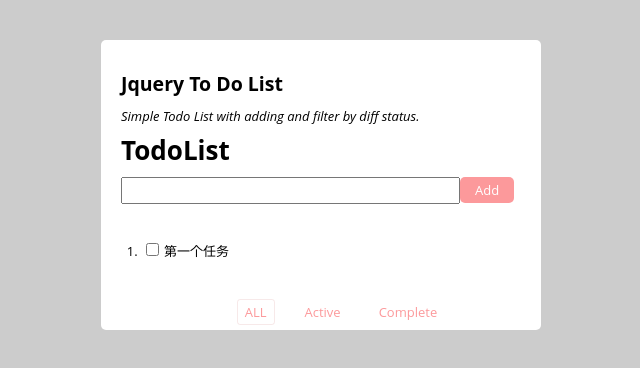
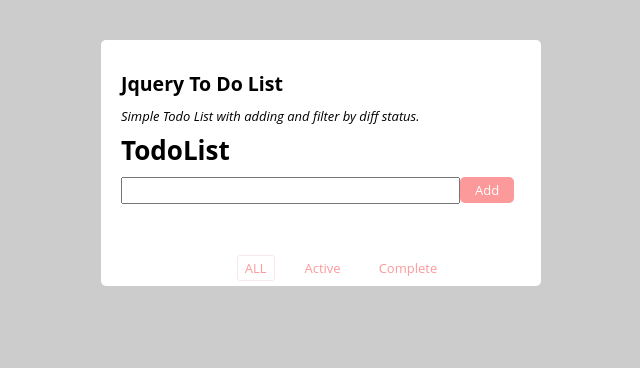
Before and after one commit to AllenKuang/ReactTodoList, a React (Create React App) app: page / in a window 1280 px wide. Shown: the top 368 px of the page, without its empty margins (319-959 px from the left). Built offline with nearby package versions, Linux system fonts and the light colour scheme.

Commit message:
fix some bug and finish the todolist with local API

```diff
--- a/src/actions/index.js
+++ b/src/actions/index.js
@@ -1,4 +1,4 @@
-export  const  addTodo=(item)=>{return { type: 'ADD_TODO',item}}
-export  const  checkItem=(id,eve)=>{return { type: 'CHECK_ITEM',id,eve}}
-export  const  showTodoList=(event)=>{return { type: 'SHOW_TODOLIST',event}}
+export  const  addTodo=(item,todos)=>{return { type: 'ADD_TODO',item,todos}}
+export  const  checkItem=(list)=>{return { type: 'CHECK_ITEM',list}}
+export  const  showTodoList=(filter, list)=>{return { type: 'SHOW_TODOLIST',filter, list}}
 export  const  updateItemContent=(viewId,content)=>{return { type: 'UPDATE_ItemContent',viewId,content}}
--- a/src/api/TodoResourseAPI.js
+++ b/src/api/TodoResourseAPI.js
@@ -2,9 +2,9 @@
 
 const todosAPI = {
     todos: [],
-    //status: Todo.ALL,
     add(item) {
         this.todos.push(item);
+        return this.todos;
       },
       filerByStatus(status) {
         if (status === Todo.ALL) {
--- a/src/components/TodoForm.js
+++ b/src/components/TodoForm.js
@@ -8,25 +8,6 @@
          this.state = {
             inputstatus: 'read'
           };
-    }
-    filterByStatus=(todos, statusOfList)=> {
-        if (statusOfList === Todo.ALL) {
-            return todos;
-          }
-        return todos.filter(item => item.status === statusOfList);
-        // const filterExecuters = {
-        //     all() {
-        //         return true;
-        //     },
-        //     active(element) {
-        //         return !element.complete;
-        //     },
-        //     complete(element) {
-        //         return element.complete;
-        //     }
-        // }
-        // const result = todos.filter(filterExecuters[status]);
-        // return result;
     }
     generateUUID = () => {
         /*jshint bitwise:false */
@@ -50,14 +31,15 @@
 
     add=()=>{
         const toAdd=this.inputtext.current.value;
-        const item={ id: this.generateUUID(), text:toAdd,status: Todo.ACTIVE }
+        //const item={ id: this.generateUUID(), content:toAdd,status: Todo.ACTIVE }
         const addTodo=this.props.addTodo;
-        addTodo(item)
+        // console.log("add-------todo"+JSON.stringify(item));
+        //addTodo(item)
+        addTodo(new Todo(this.generateUUID(),toAdd))
         this.inputtext.current.value="";
     }
 
     changeToEditable() {
-        console.log('双击span')
         this.setState({ inputstatus: 'write' });
       }
 
@@ -80,22 +62,23 @@
                 </div>
                 <br />
                 <ol>
-                {this.filterByStatus(todos,statusOfList).map(todo => {
-                        return <li id={todo.id} className={todo.status===Todo.COMPLETED ? 'checked' : ''}>
+                {/* {this.filterByStatus(todos,statusOfList).map(todo => { */}
+                    {todos.map(todo => {
+                        return <li id={todo.viewId} className={todo.status===Todo.COMPLETED ? 'checked' : ''}>
                             <input name="done-todo"
                                 defaultChecked={todo.status===Todo.COMPLETED}
                                 //defaultChecked={true}
-                                onChange={(e) => checkItem(todo.id, e)}
+                                onChange={() => checkItem(todo.viewId, statusOfList)}
                                 type="checkbox" className="done-todo" />
                             <span onDoubleClick={e => this.changeToEditable(e)}>
                                 {this.state.inputstatus==='read'?(
-                                    todo.text):(
+                                    todo.content):(
                                         <input
                                             autoFocus
                                             className="edit-input"
-                                            defaultValue={todo.text}
+                                            defaultValue={todo.content}
                                             onKeyUp={e =>
-                                                this.updateItem(e, todo.id, e.currentTarget.value,todos)
+                                                this.updateItem(e, todo.viewId, e.currentTarget.value,todos)
                                             }
                                             />
                                     )
--- a/src/containers/TodoFormContainer.js
+++ b/src/containers/TodoFormContainer.js
@@ -1,7 +1,7 @@
 import {connect} from 'react-redux'
 import TodoForm from "../components/TodoForm";
 import {addTodo,checkItem,showTodoList,updateItemContent} from "../actions";
-
+import Todo from '../model/Todo';
 import todosAPI from '../api/TodoResourseAPI';
 const mapStateToProps=(state,ownProps)=>{
     return {
@@ -11,17 +11,22 @@
 }
 const mapDispatchToProps=(dispatch)=>({
     addTodo:(item) =>{
-        todosAPI.add(item)
-        //console.log(todosAPI)
-        dispatch(addTodo(item))
+        const todos=todosAPI.add(item)
+        //console.log(todosAPI.filerByStatus())
+        dispatch(addTodo(item,todos))
     },
-    checkItem:(id,eve)=>{
+    checkItem:(id,statusOfList)=>{
         todosAPI.toggleActive(id)
-        //console.log(todosAPI)
-        dispatch(checkItem(id,eve))
+        let list=todosAPI.filerByStatus(statusOfList);
+        console.log(list)
+        dispatch(checkItem(list))
     },
-    showTodoList:(filterType,event) =>{
-        dispatch(showTodoList(filterType,event))
+    showTodoList:(event) =>{
+        let filterType = event.target.attributes.getNamedItem('data-filter')
+        .value;
+        let list=todosAPI.filerByStatus(filterType);
+        //console.log(list)
+        dispatch(showTodoList(filterType, list))
     },
     updateItemContent:(viewId, content)=>{
         todosAPI.updateItemContent(viewId,content)
--- a/src/model/Todo.js
+++ b/src/model/Todo.js
@@ -1,8 +1,8 @@
 export default class Todo{
-    constructor(content){
+    constructor(id,content){
         this.content = content;
         this.status = Todo.ACTIVE;
-        this.viewId = new Date().getTime();
+        this.viewId = id;
     }
     static get ACTIVE() {
         return "active";
--- a/src/reducers/index.js
+++ b/src/reducers/index.js
@@ -1,28 +1,22 @@
 import Todo from '../model/Todo'
 import todosAPI from '../api/TodoResourseAPI';
-export default (state = { list:[{ id: "1", text: "第一个任务", status: Todo.ACTIVE } ],statusOfList: Todo.ALL}, action) => {
+export default (state = { list:[],statusOfList: Todo.ALL}, action) => {
     switch (action.type) {
         case 'ADD_TODO':{
-            const newState = [...state.list,action.item]
-            //const newState = [...state.list]
-            //const newState=state.list
-            //console.log(newState)
-            //newState.push(action.item)
-            //console.log(newState)
+            //const newState = [...state.list,action.item]
+            const newState = [...action.todos]
             return { list: newState, statusOfList: state.statusOfList }
         }
         case 'CHECK_ITEM':
         {
-            const newState = [...state.list]
-            newState.find(item => item.id === action.id).status =newState.find(item => item.id === action.id).status=== Todo.ACTIVE ? Todo.COMPLETED : Todo.ACTIVE;
+            const newState = [...action.list]
+            //newState.find(item => item.viewId === action.id).status =newState.find(item => item.viewId === action.id).status=== Todo.ACTIVE ? Todo.COMPLETED : Todo.ACTIVE;
+            console.log(newState)
             return { list: newState, statusOfList: state.statusOfList }
         }
         case 'SHOW_TODOLIST':
         {
-            const statusOfList = action.event.target.attributes.getNamedItem('data-filter')
-      .value;
-            const newState = [...state.list]
-            return { list: newState, statusOfList: statusOfList }
+            return { list: action.list, statusOfList: action.filter }
         }
         case 'UPDATE_ItemContent':
         {
```
